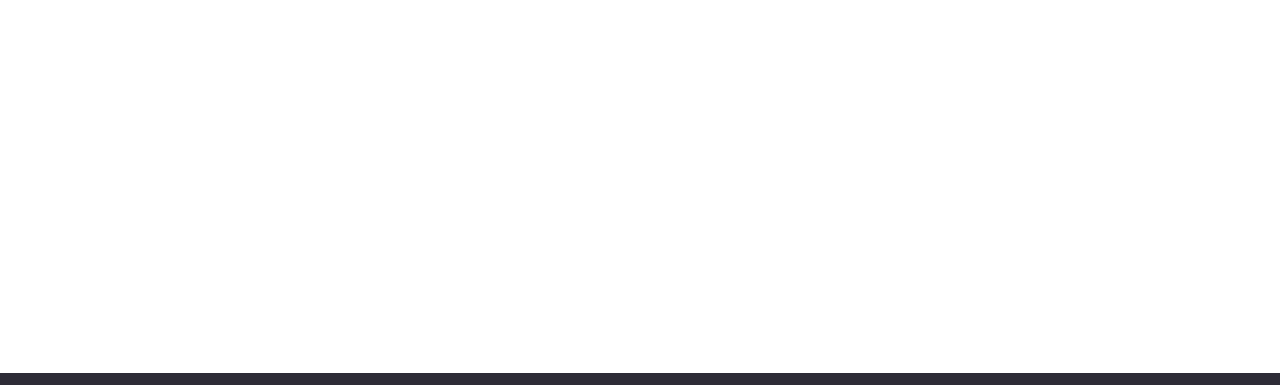
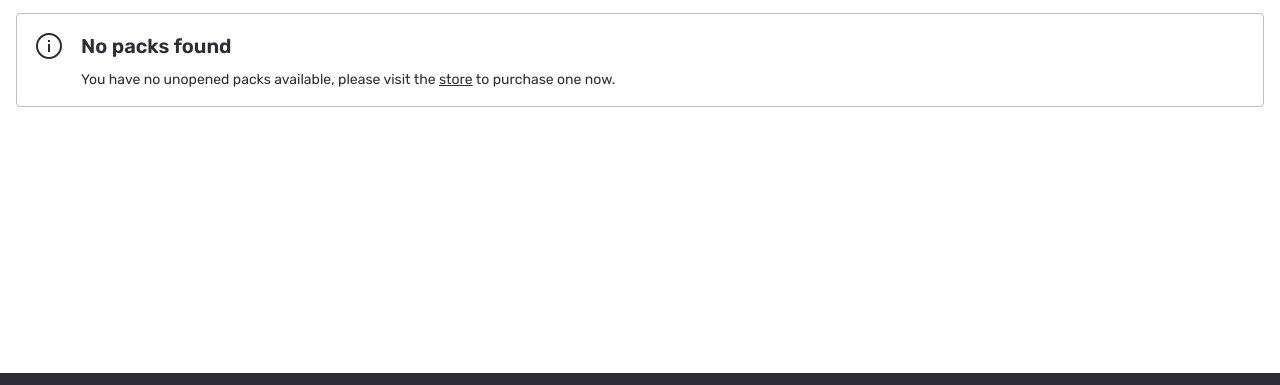
Before and after one commit to alekfestekjian/Jaire, a plain HTML site: page my-packs.html in a window 1280 px wide. Shown: the part 415-800 px from the top of the page. Drawn offline with nearby package versions, Linux system fonts and the light colour scheme; files whose address does not match are found by name.

Commit message:
Update my-packs.html

```diff
--- a/my-packs.html
+++ b/my-packs.html
@@ -225,7 +225,13 @@
 						<div class="col-12">
 
 							<!-- My Cards Placeholder -->
-
+							<div class="placeholder-msg" id="no-items-in-my-cards">
+								<div class="inline-msg-icon"><em class="las la-info-circle"></em></div>
+								<div class="inline-msg-text">
+									<h3 class="inline-msg-title">No packs found</h3>
+									<p>You have no unopened packs available, please visit the <a href="store.html">store</a> to purchase one now.</p>
+								</div>
+							</div>
 
 							<!-- My Packs -->
 
```
